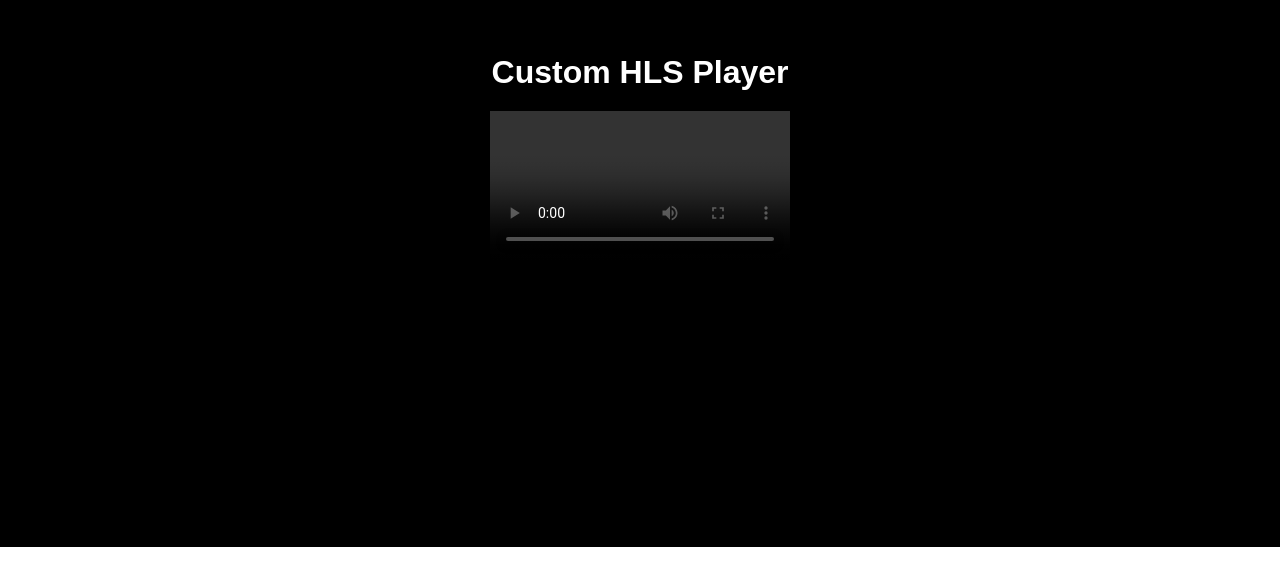
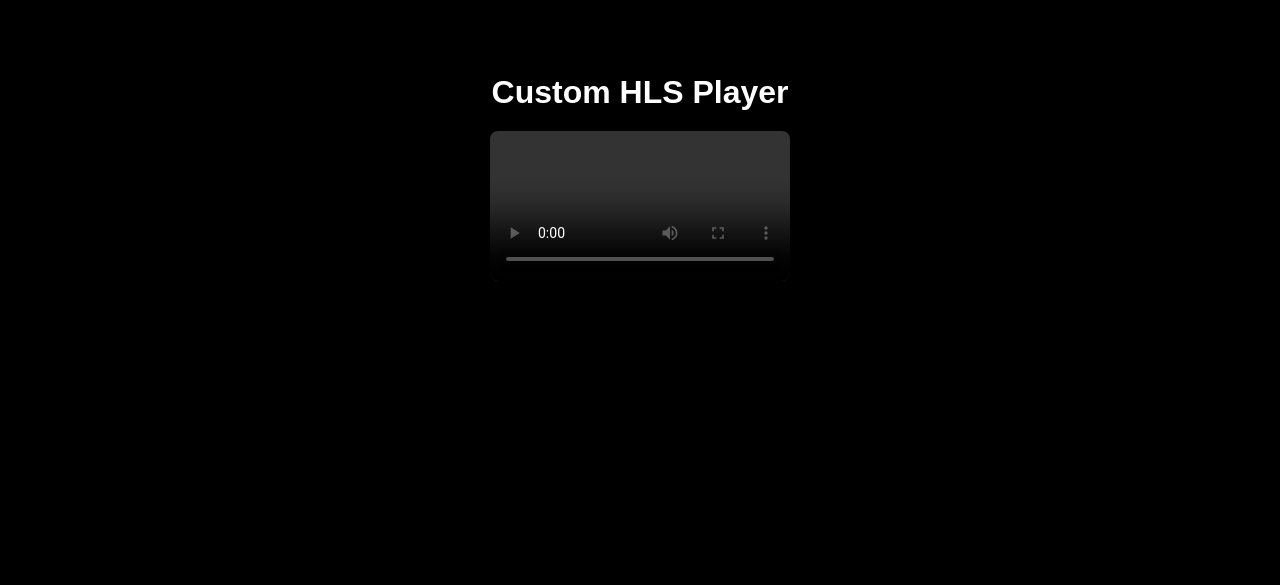
Before and after one commit to teked2k/hlsplayer, a React (Vite) app: page / in a window 1280 px wide. Shown: the part 253-838 px from the top of the page. Before the commit the page ends 800 px from the top, so only its background shows below. Built offline with nearby package versions, Linux system fonts and the light colour scheme; the HTML template or start-up script is replaced by a standard one.

Commit message:
another update

```diff
--- a/src/App.jsx
+++ b/src/App.jsx
@@ -3,54 +3,75 @@ import Hls from 'hls.js';
 
 export default function App() {
     const videoRef = useRef(null);
+    const hlsRef = useRef(null); // to store HLS instance
     const [info, setInfo] = useState(null);
 
     useEffect(() => {
         function handleMessage(event) {
-            if (!event.data.url || !event.data.cookies) return;
+            // Optional: restrict origin
+            // if (event.origin !== "https://your-wix-site.com") return;
 
-            const streamInfo = {
-                url: event.data.url,
-                cookies: event.data.cookies,
-                ua: event.data.ua
-            };
+            const { url, cookies, ua } = event.data || {};
 
+            if (!url || !url.includes('.m3u8')) {
+                console.warn("Invalid or missing .m3u8 URL in message.");
+                return;
+            }
+
+            const streamInfo = { url, cookies, ua };
             setInfo(streamInfo);
 
+            // Clean up previous HLS instance if exists
+            if (hlsRef.current) {
+                hlsRef.current.destroy();
+                hlsRef.current = null;
+            }
+
+            // Load new stream
             if (Hls.isSupported()) {
                 const hls = new Hls();
-                hls.loadSource(streamInfo.url);
+                hls.loadSource(url);
                 hls.attachMedia(videoRef.current);
+                hlsRef.current = hls;
             } else if (videoRef.current.canPlayType('application/vnd.apple.mpegurl')) {
-                videoRef.current.src = streamInfo.url;
+                videoRef.current.src = url;
+            } else {
+                console.error("HLS not supported in this browser.");
             }
 
-            // Send stream info to Wix backend
+            // Send info to Wix backend
             fetch("https://archon1.wixsite.com/_functions/submitStream", {
                 method: "POST",
                 headers: { "Content-Type": "application/json" },
-                body: JSON.stringify({
-                    url: streamInfo.url,
-                    ua: streamInfo.ua
-                })
+                body: JSON.stringify({ url, ua })
             })
                 .then(res => res.json())
-                .then(data => {
-                    console.log("[Wix] Stream saved:", data);
-                })
-                .catch(err => {
-                    console.error("[Wix] Failed to save stream:", err);
-                });
+                .then(data => console.log("[Wix] Stream saved:", data))
+                .catch(err => console.error("[Wix] Failed to save stream:", err));
         }
 
         window.addEventListener('message', handleMessage);
-        return () => window.removeEventListener('message', handleMessage);
+        return () => {
+            window.removeEventListener('message', handleMessage);
+            if (hlsRef.current) {
+                hlsRef.current.destroy();
+            }
+        };
     }, []);
 
     return (
-        <div style={{ minHeight: '100vh', background: 'black', color: 'white', display: 'flex', flexDirection: 'column', alignItems: 'center', justifyContent: 'center' }}>
+        <div style={{
+            minHeight: '100vh',
+            background: 'black',
+            color: 'white',
+            display: 'flex',
+            flexDirection: 'column',
+            alignItems: 'center',
+            justifyContent: 'center',
+            padding: '20px'
+        }}>
             <h1 style={{ marginBottom: '20px' }}>Custom HLS Player</h1>
-            <video ref={videoRef} controls autoPlay style={{ maxWidth: '90vw' }} />
+            <video ref={videoRef} controls autoPlay style={{ maxWidth: '90vw', borderRadius: '8px' }} />
             {info && (
                 <div style={{ marginTop: '20px', fontSize: '14px', color: 'gray' }}>
                     <p><strong>URL:</strong> {info.url}</p>
```
